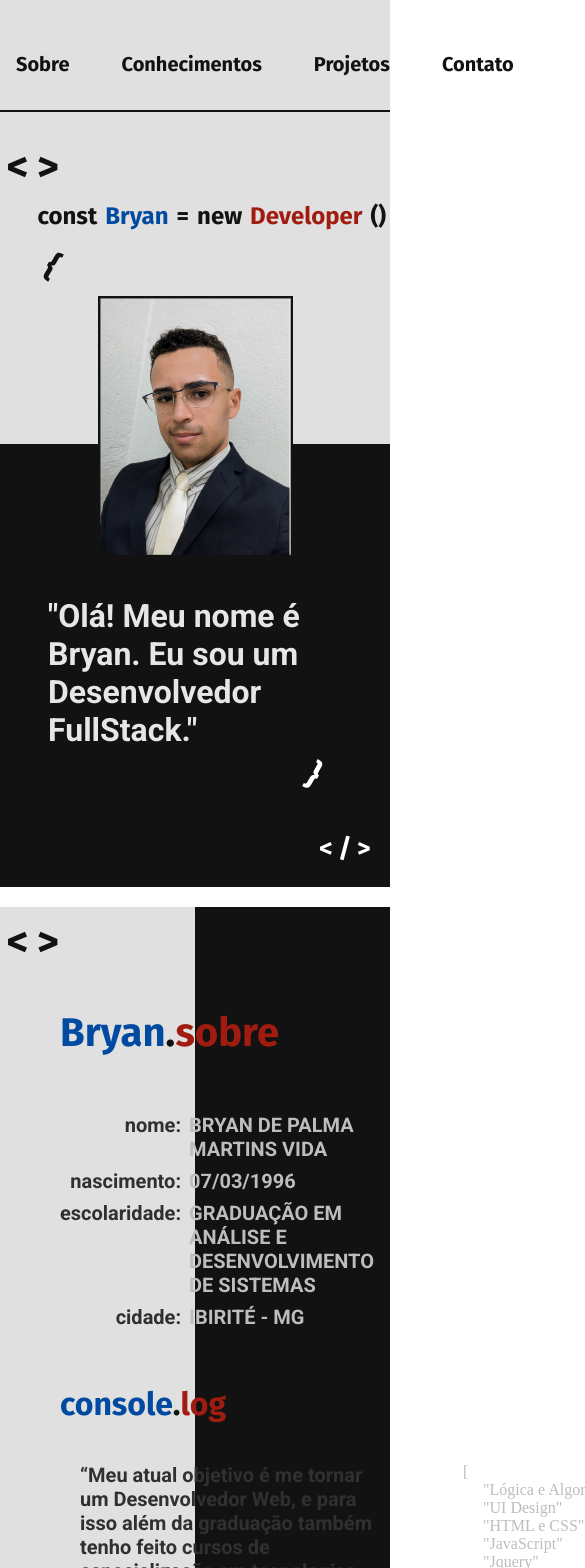
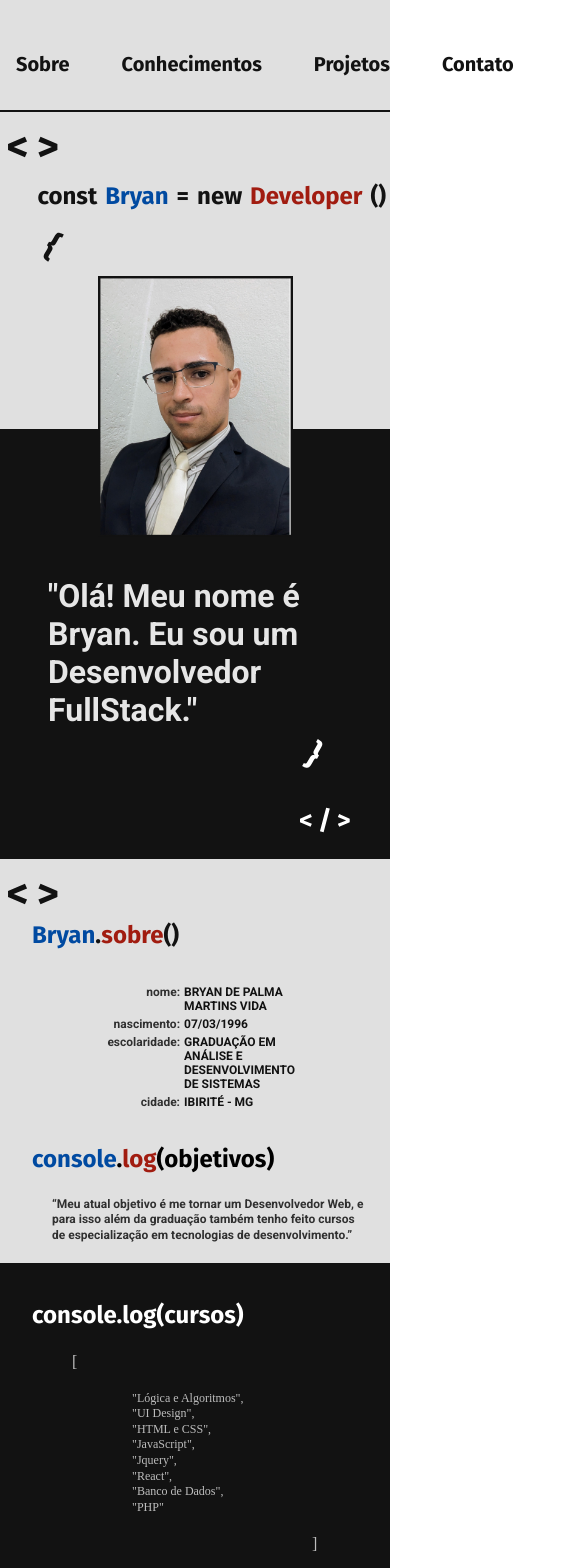
Before and after one commit to bryan0796/portifolio, a React (Vite) app: page / in a window 390 px wide. Shown: the top 1568 px of the page, 585 px wide, since content can reach past the window. Built offline with nearby package versions, Linux system fonts and the light colour scheme.

Commit message:
responsivo

```diff
--- a/src/App.css
+++ b/src/App.css
@@ -34,14 +34,13 @@ p {
 }
 
 .fragmentoAbrir {
-  padding-top: 20px;
-  margin: 0px 0 20px 40px;
+  padding: 20px 0 20px 40px;
 }
 
 .fragmentoFechar {
   grid-column: 2;
   justify-self: end;
-  margin: 28px 20px 20px 0;
+  padding: 20px 40px 20px 0;
 }
 
 @media(max-width: 800px) {
@@ -51,7 +50,7 @@ p {
 }
 @media(max-width: 500px) {
   .fragmentoAbrir {
-    margin: 20px 0 8px 8px;
+    padding: 20px 0 8px 8px;
   }
 }
 
--- a/src/Components/Sobre.jsx
+++ b/src/Components/Sobre.jsx
@@ -29,7 +29,7 @@ const Sobre = () => {
         </div>
         <div className={styles.informacoes}>
           <div className={styles.objetivos}>
-            <h2 className={styles.titulo}>
+            <h2 className={styles.subtitulo}>
               <span>console</span>
               <span>.</span>
               <span>log</span>
@@ -42,17 +42,17 @@ const Sobre = () => {
             </p>
           </div>
           <div className={styles.cursos}>
-            <h2 className={styles.titulo}>console.log(cursos)</h2>
+            <h2 className={styles.subtitulo}>console.log(cursos)</h2>
             <div className={styles.cursosLista}>
               <span>[</span>
               <ul>
-                <li>"Lógica e Algoritmos"</li>
-                <li>"UI Design"</li>
-                <li>"HTML e CSS"</li>
-                <li>"JavaScript"</li>
-                <li>"Jquery"</li>
-                <li>"React"</li>
-                <li>"Banco de Dados"</li>
+                <li>"Lógica e Algoritmos",</li>
+                <li>"UI Design",</li>
+                <li>"HTML e CSS",</li>
+                <li>"JavaScript",</li>
+                <li>"Jquery",</li>
+                <li>"React",</li>
+                <li>"Banco de Dados",</li>
                 <li>"PHP"</li>
               </ul>
               <span>]</span>
--- a/src/Components/css/Sobre.module.css
+++ b/src/Components/css/Sobre.module.css
@@ -8,10 +8,10 @@
   padding: 40px 0 40px 60px;
   color: #121212;
 }
-.titulo :nth-child(1){
+.titulo :nth-child(1), .subtitulo :nth-child(1){
   color: var(--azul);
 }
-.titulo :nth-child(3){
+.titulo :nth-child(3), .subtitulo :nth-child(3){
   color: var(--vermelho);
 }
 
@@ -20,7 +20,8 @@
   grid-template-columns: 1fr 1fr;
   gap: 8px;
   font-size: 1.25rem;
-  padding: 16px;
+  padding-top: 16px;
+  padding-bottom: 16px;
 }
 .dados p:nth-child(odd) {
   justify-self: end;
@@ -35,35 +36,45 @@
 .informacoes {
   display: grid;
   grid-template-columns: 1fr 1fr;
+  padding: 80px 80px 40px 80px;
+  justify-items: center;
 }
 
-.objetivos .titulo {
+
+.objetivos .subtitulo {
   font-size: 2rem;
+  padding-bottom: 44px;
 }
 .objetivos p {
-  max-width: 28ch;
+  max-width: 32ch;
   font-size: 1.25rem;
-  padding-left: 80px;
+  line-height: 1.3;
   color: #303030;
+  padding: 20px;
 }
 
-.cursos .titulo {
+.cursos .subtitulo {
   font-size: 2rem;
   color: #fff;
+  padding-bottom: 44px;
 }
 
 .cursosLista span, ul {
   color: #bdbdbd;
 }
+
 .cursosLista ul {
-  max-width: 100%;
-  padding-left: 100px;
+  padding: 20px 0 20px 100px;
 }
 .cursosLista span:first-child{
-  padding-left: 80px;
+  padding-left: 20px;
 }
 .cursosLista span:last-child {
-  padding-left: 260px;
+  padding-left: 320px;
+}
+.cursosLista li {
+  font-size: 1.25rem;
+  line-height: 1.3;
 }
 
 .github {
@@ -81,3 +92,115 @@
 .github a {
   color: #fff;
 }
+
+
+@media (max-width: 800px) {
+  #sobre {
+    background: linear-gradient(to bottom, #e0e0e0 53.5%, #121212 35%);
+  }
+  .titulo {
+    font-size: 2rem;
+    padding: 0px 0 20px 32px;
+    color: #121212;
+  }
+  .dados {
+    margin: 0 auto;
+    justify-content: center;
+    font-size: 1rem;
+  }
+  .dados p:nth-child(even) {
+    color: #121212;
+  }
+  .informacoes {
+    display: grid;
+    grid-template-columns: 1fr;
+    padding: 40px 0px 20px 32px;
+    justify-items: start;
+  }
+  .objetivos .subtitulo {
+    font-size: 1.75rem;
+    padding-bottom: 32px;
+  }
+  .objetivos p {
+    max-width: 60ch;
+    font-size: 1rem;
+    line-height: 1.3;
+    color: #303030;
+    padding: 20px 20px 10% 20px;
+  }
+  .cursos .subtitulo {
+    font-size: 1.75rem;
+    padding-bottom: 32px;
+  }
+  .cursosLista {
+    margin: 0 auto;
+  }
+  .cursosLista ul {
+    padding: 20px 0 20px 100px;
+  }
+  .cursosLista span:first-child{
+    padding-left: 20px;
+  }
+  .cursosLista span:last-child {
+    padding-left: 320px;
+  }
+  .cursosLista li {
+    font-size: 1rem;
+    line-height: 1.3;
+  }
+  .github {
+    font-size: 1.25rem;
+  }
+  .github h3 {
+    color: #fff;
+  }
+}
+
+@media (max-width: 500px) {
+  #sobre {
+    background: linear-gradient(to bottom, #e0e0e0 52%, #121212 38%);
+  }
+  .titulo {
+    font-size: 1.5rem;
+    padding: 0px 0 20px 32px;
+    color: #121212;
+  }
+  .dados {
+    max-width: 200px;
+    gap: 4px;
+    font-size: 0.75rem;
+  }
+  .dados p:nth-child(even) {
+    color: #121212;
+  }
+  .informacoes {
+    display: grid;
+    grid-template-columns: 1fr;
+    padding: 20px 0px 20px 32px;
+    justify-items: start;
+  }
+  .objetivos .subtitulo {
+    font-size: 1.5rem;
+    padding-bottom: 24px;
+  }
+  .objetivos p {
+    font-size: 0.75rem;
+    padding: 0px 20px 16% 20px;
+  }
+  .cursos .subtitulo {
+    font-size: 1.5rem;
+    padding-bottom: 24px;
+  }
+  .cursosLista span:first-child{
+    padding-left: 40px;
+  }
+  .cursosLista span:last-child {
+    padding-left:280px;
+  }
+  .cursosLista li {
+    font-size: 0.75rem;
+  }
+  .github {
+    font-size: 1rem;
+  }
+}
```
